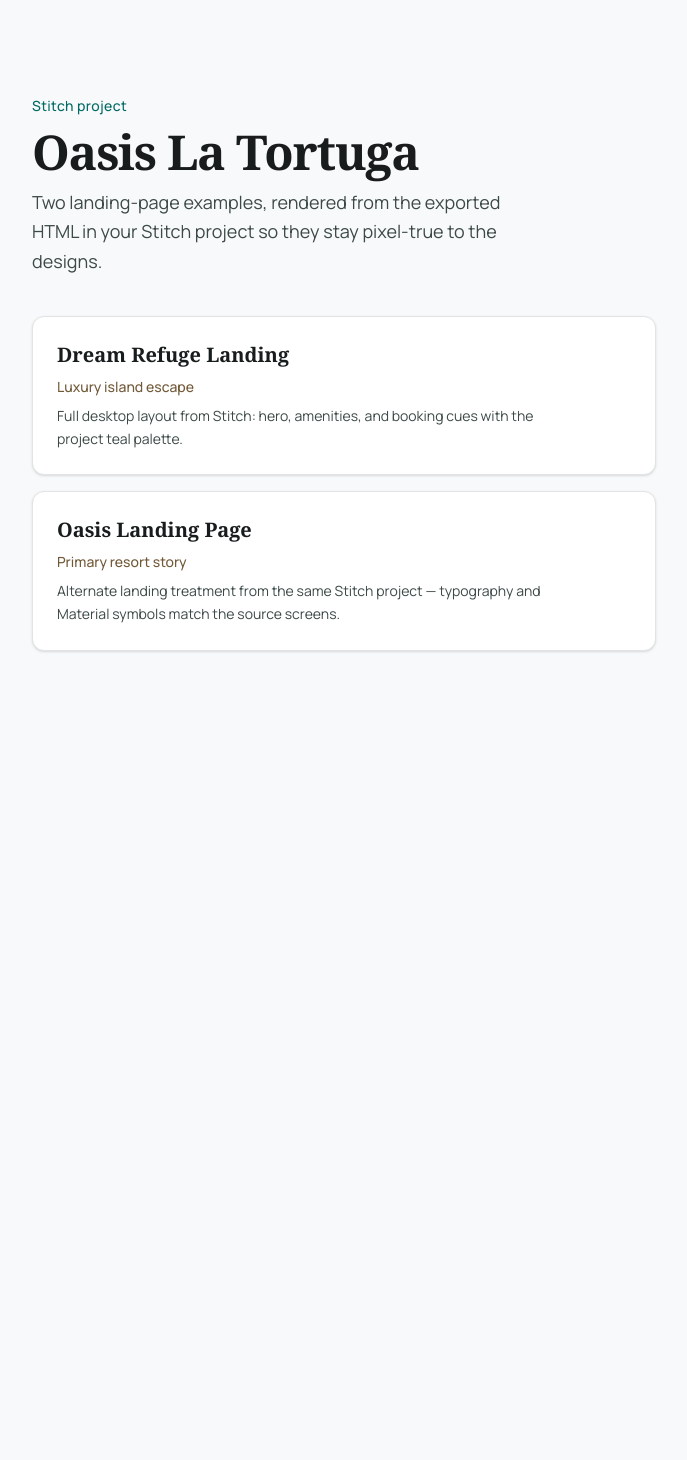
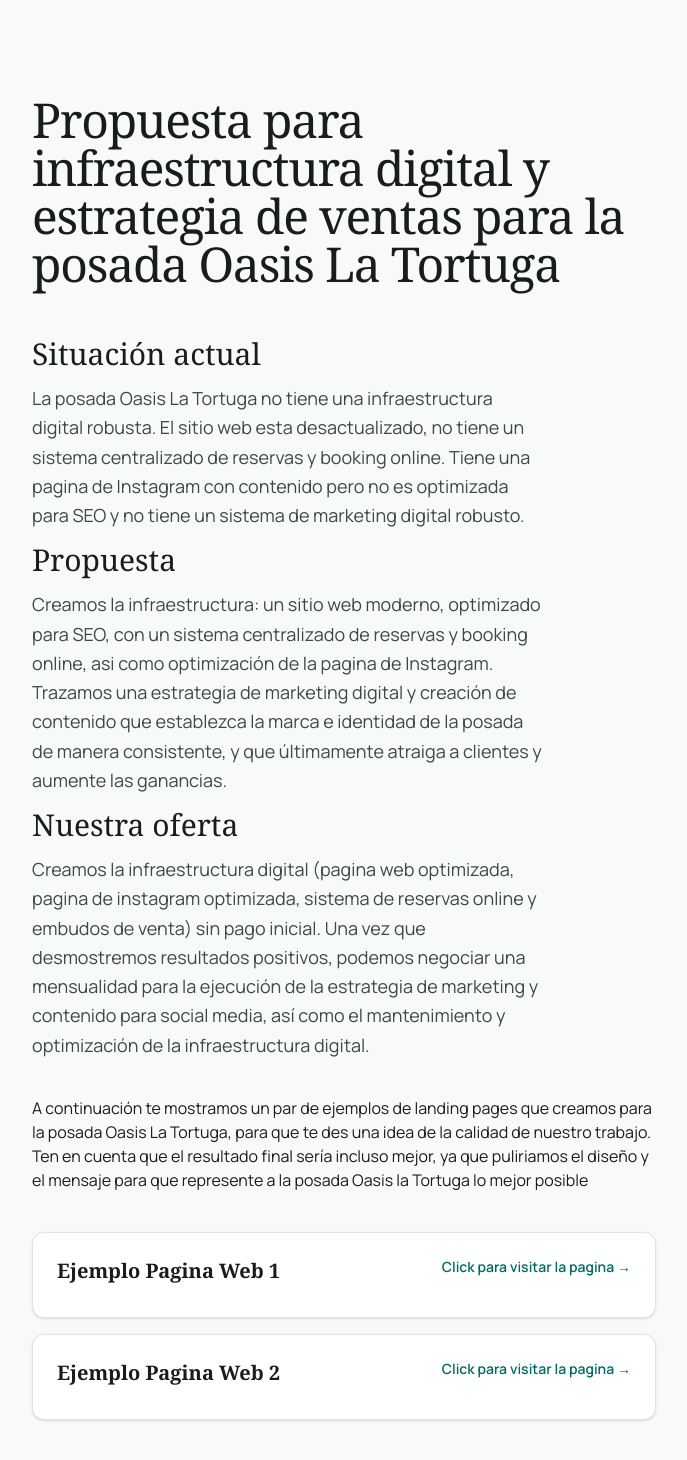
Before and after one commit to rafuka/oasis-la-tortuga-ejemplos, a Next.js app: page / in a window 1280 px wide. Shown: the top 1460 px of the page, without its empty margins (296-983 px from the left). Before the commit the page ends 800 px from the top, so only its background shows below. Built offline with nearby package versions, Linux system fonts and the light colour scheme.

Commit message:
mejora de textos y layout

```diff
--- a/app/page.tsx
+++ b/app/page.tsx
@@ -10,17 +10,17 @@
 const examples = [
   {
     href: "/examples/dream-refuge",
-    title: "Dream Refuge Landing",
-    subtitle: "Luxury island escape",
+    title: "Ejemplo Pagina Web 1",
+    subtitle: "",
     detail:
-      "Full desktop layout from Stitch: hero, amenities, and booking cues with the project teal palette.",
+      "",
   },
   {
     href: "/examples/oasis",
-    title: "Oasis Landing Page",
-    subtitle: "Primary resort story",
+    title: "Ejemplo Pagina Web 2",
+    subtitle: "",
     detail:
-      "Alternate landing treatment from the same Stitch project — typography and Material symbols match the source screens.",
+      "",
   },
 ] as const;
 
@@ -29,16 +29,23 @@
     <div className="min-h-[100dvh] bg-[#f8f9fa] text-[#191c1d]">
       <main className="mx-auto flex max-w-2xl flex-col gap-10 px-6 py-16 sm:py-24">
         <header className="space-y-3">
-          <p className="text-sm font-medium tracking-wide text-[#006a64]">
-            Stitch project
+          <h1 className="text-2xl mb-12 tracking-tight text-[#191c1d] sm:text-5xl [font-family:var(--font-noto-serif)]">
+            Propuesta para infraestructura digital y estrategia de ventas para la posada Oasis La Tortuga
+          </h1>
+          <h2 className="text-3xl [font-family:var(--font-noto-serif)]">Situaci&oacute;n actual</h2>
+          <p className="max-w-lg text-lg leading-relaxed text-[#3c4947]">
+            La posada Oasis La Tortuga no tiene una infraestructura digital robusta. El sitio web esta desactualizado, no tiene un sistema centralizado de reservas y booking online. Tiene una pagina de Instagram con contenido pero no es optimizada para SEO y no tiene un sistema de marketing digital robusto.
           </p>
-          <h1 className="text-4xl font-bold tracking-tight text-[#191c1d] sm:text-5xl [font-family:var(--font-noto-serif)]">
-            Oasis La Tortuga
-          </h1>
+          <h2 className="text-3xl [font-family:var(--font-noto-serif)]">Propuesta</h2>
           <p className="max-w-lg text-lg leading-relaxed text-[#3c4947]">
-            Two landing-page examples, rendered from the exported HTML in your
-            Stitch project so they stay pixel-true to the designs.
+            Creamos la infraestructura: un sitio web moderno, optimizado para SEO, con un sistema centralizado de reservas y booking online, asi como optimizaci&oacute;n de la pagina de Instagram. Trazamos una estrategia de marketing digital y creaci&oacute;n de contenido que establezca la marca e identidad de la posada de manera consistente, y que &uacute;ltimamente atraiga a clientes y aumente las ganancias.
           </p>
+          <h2 className="text-3xl [font-family:var(--font-noto-serif)]">Nuestra oferta</h2>
+          <p className="max-w-lg text-lg leading-relaxed text-[#3c4947]">
+            Creamos la infraestructura digital (pagina web optimizada, pagina de instagram optimizada, sistema de reservas online y embudos de venta) sin pago inicial. Una vez que desmostremos resultados positivos, podemos negociar una mensualidad para la ejecuci&oacute;n de la estrategia de marketing y contenido para social media, as&iacute; como el mantenimiento y optimizaci&oacute;n de la infraestructura digital.
+          </p>
+          <br/>
+          <p>A continuaci&oacute;n te mostramos un par de ejemplos de landing pages que creamos para la posada Oasis La Tortuga, para que te des una idea de la calidad de nuestro trabajo. Ten en cuenta que el resultado final ser&iacute;a incluso mejor, ya que puliriamos el dise&ntilde;o y el mensaje para que represente a la posada Oasis la Tortuga lo mejor posible</p>
         </header>
 
         <ul className="flex flex-col gap-4">
@@ -61,10 +68,10 @@
                     </p>
                   </div>
                   <span
-                    className="shrink-0 text-sm font-semibold text-[#006a64] opacity-0 transition group-hover:opacity-100"
+                    className="shrink-0 text-sm font-semibold text-[#006a64]"
                     aria-hidden
                   >
-                    Open →
+                    Click para visitar la pagina →
                   </span>
                 </div>
               </Link>
--- a/components/StitchFrame.tsx
+++ b/components/StitchFrame.tsx
@@ -10,9 +10,9 @@
     <div className="relative h-[100dvh] w-full overflow-hidden bg-[#f8f9fa]">
       <Link
         href="/"
-        className="absolute left-4 top-4 z-10 rounded-full border border-[#bbc9c7]/80 bg-white/95 px-4 py-2 text-sm font-medium text-[#191c1d] shadow-sm backdrop-blur-md transition hover:border-[#006a64]/40 hover:text-[#006a64]"
+        className="absolute left-4 bottom-4 z-10 rounded-full border border-[#bbc9c7]/80 bg-white/95 px-4 py-2 text-sm font-medium text-[#191c1d] shadow-sm backdrop-blur-md transition hover:border-[#006a64]/40 hover:text-[#006a64]"
       >
-        ← Examples
+        ← Volver a ejemplos
       </Link>
       <iframe
         title={title}
--- a/public/stitch/dream-refuge.html
+++ b/public/stitch/dream-refuge.html
@@ -88,18 +88,21 @@
 </head>
 <body class="bg-background text-on-surface font-body selection:bg-primary-container selection:text-on-primary-container">
 <!-- TopNavBar -->
-<nav class="fixed top-4 inset-x-4 rounded-full px-6 py-3 bg-white/70 dark:bg-slate-900/70 backdrop-blur-xl shadow-[0_20px_50px_rgba(25,28,29,0.06)] z-50 flex justify-between items-center max-w-7xl mx-auto w-full no-border tonal-shift">
+ <div class="fixed top-4 left-0 inset-x-4 px-8 z-50 w-full">
+
+   <nav class="rounded-full px-6 py-3 bg-white/70 dark:bg-slate-900/70 backdrop-blur-xl shadow-[0_20px_50px_rgba(25,28,29,0.06)] z-50 flex justify-between items-center max-w-7xl mx-auto w-full">
      <div class="font-serif text-2xl italic tracking-tighter text-teal-800 dark:text-teal-100">Oasis La Tortuga</div>
      <div class="hidden md:flex gap-8 items-center">
-<a class="font-sans uppercase tracking-[0.1em] text-xs text-teal-700 dark:text-teal-300 font-bold border-b border-teal-500/30 hover:text-teal-500 transition-colors duration-300" href="#">Cabins</a>
-<a class="font-sans uppercase tracking-[0.1em] text-xs text-slate-600 dark:text-slate-400 font-medium hover:text-teal-500 transition-colors duration-300" href="#">Cuisine</a>
-<a class="font-sans uppercase tracking-[0.1em] text-xs text-slate-600 dark:text-slate-400 font-medium hover:text-teal-500 transition-colors duration-300" href="#">Activities</a>
-<a class="font-sans uppercase tracking-[0.1em] text-xs text-slate-600 dark:text-slate-400 font-medium hover:text-teal-500 transition-colors duration-300" href="#">Experience</a>
+     <a class="font-sans uppercase tracking-[0.1em] text-xs text-teal-700 dark:text-teal-300 font-bold border-b border-teal-500/30 hover:text-teal-500 transition-colors duration-300" href="#">Cabinas</a>
+     <a class="font-sans uppercase tracking-[0.1em] text-xs text-slate-600 dark:text-slate-400 font-medium hover:text-teal-500 transition-colors duration-300" href="#">Gastronom&iacute;a</a>
+     <a class="font-sans uppercase tracking-[0.1em] text-xs text-slate-600 dark:text-slate-400 font-medium hover:text-teal-500 transition-colors duration-300" href="#">Actividades</a>
+     <a class="font-sans uppercase tracking-[0.1em] text-xs text-slate-600 dark:text-slate-400 font-medium hover:text-teal-500 transition-colors duration-300" href="#">Experiencia</a>
      </div>
      <button class="bg-gradient-to-br from-primary to-primary-container text-on-primary px-6 py-2 rounded-full font-label text-sm font-bold uppercase tracking-widest hover:shadow-lg transition-all scale-105 active:scale-95">
-            Book Now
+                 Reserva ahora
              </button>
      </nav>
+ </div>
 <!-- Hero Section -->
 <section class="relative min-h-screen flex items-center justify-center overflow-hidden pt-20">
 <div class="absolute inset-0 z-0">
@@ -107,7 +110,7 @@
 <div class="absolute inset-0 bg-gradient-to-b from-transparent via-background/20 to-background"></div>
 </div>
 <div class="relative z-10 text-center max-w-4xl px-6">
-<h1 class="font-headline text-5xl md:text-7xl lg:text-8xl text-on-surface tracking-tight mb-6 leading-tight">
+<h1 class="font-headline text-5xl md:text-7xl lg:text-8xl text-on-surface tracking-tight mb-6 leading-tight mt-16">
                 Relájate, desconecta y déjate consentir en este <span class="italic text-primary font-light">refugio de ensueño</span>
 </h1>
 <p class="font-body text-xl md:text-2xl text-on-surface-variant mb-10 max-w-2xl mx-auto leading-relaxed">
@@ -125,7 +128,7 @@
 <div class="flex flex-col md:flex-row justify-between items-end mb-16 gap-4">
 <div class="max-w-2xl">
 <span class="font-label text-primary uppercase tracking-[0.3em] text-xs font-bold mb-4 block">Experiencia Premium</span>
-<h2 class="font-headline text-4xl md:text-5xl text-on-surface tracking-tight">Todo Incluido: El Lujo de la Desconexión</h2>
+<h2 class="font-headline text-4xl md:text-5xl text-on-surface tracking-tight">Todo Incluido: Lujo paradis&iacute;aco y precios asequibles</h2>
 </div>
 </div>
 <div class="grid grid-cols-1 md:grid-cols-12 gap-4 auto-rows-[180px]">
--- a/public/stitch/oasis-landing.html
+++ b/public/stitch/oasis-landing.html
@@ -89,20 +89,22 @@
 <!-- Top Navigation Shell -->
 <nav class="sticky top-0 w-full z-50 bg-white/70 backdrop-blur-xl shadow-sm">
 <div class="flex justify-between items-center px-8 py-4 max-w-screen-2xl mx-auto">
-<span class="text-2xl font-serif italic text-teal-800 tracking-wider">Oasis La Tortuga</span>
+<!-- <span class="text-2xl font-serif italic text-teal-800 tracking-wider">Oasis La Tortuga</span>
+  -->
+<img src="/logo_oasis.jpg" alt="Oasis La Tortuga" class="w-12 h-12 rounded-[100%]" />
 <div class="hidden md:flex gap-8 items-center">
 <a class="font-noto-serif tracking-tight text-teal-700 border-b-2 border-teal-600 pb-1 font-semibold" href="#">Home</a>
-<a class="font-noto-serif tracking-tight text-slate-600 hover:text-teal-600 transition-colors" href="#experiences">Experiences</a>
-<a class="font-noto-serif tracking-tight text-slate-600 hover:text-teal-600 transition-colors" href="#dining">Dining</a>
-<a class="font-noto-serif tracking-tight text-slate-600 hover:text-teal-600 transition-colors" href="#plans">Plans</a>
+<a class="font-noto-serif tracking-tight text-slate-600 hover:text-teal-600 transition-colors" href="#experiences">Experiencias</a>
+<a class="font-noto-serif tracking-tight text-slate-600 hover:text-teal-600 transition-colors" href="#dining">Gastronom&iacute;a</a>
+<a class="font-noto-serif tracking-tight text-slate-600 hover:text-teal-600 transition-colors" href="#plans">Actividades</a>
 </div>
 <button class="bg-primary text-on-primary px-6 py-2 rounded-full font-label font-bold text-sm tracking-widest hover:opacity-90 transition-all shadow-md active:scale-95 duration-200">
-                Book Now
+                Reserva ahora
             </button>
 </div>
 </nav>
 <!-- Hero Section -->
-<section class="relative h-[921px] flex items-center overflow-hidden">
+<section class="relative h-[800px] flex items-center overflow-hidden">
 <div class="absolute inset-0 z-0">
 <img alt="Los Roques Paradise" class="w-full h-full object-cover" data-alt="Stunning aerial shot of crystal clear turquoise ocean water meeting white sand beach in Los Roques with a small wooden pier" src="https://lh3.googleusercontent.com/aida-public/AB6AXuD4OaEIfV3pmV1BHyOmUEZMbPO3FsiNYKrlIdE6nY9B8VefBKptUnLKTdFkqT65jDPC6MOi4oaC9Y9Vmf24HKmoq7chuw6gdKx5Hq6C_z3LW_5deoAIkO-EsBx336KX25_GMyRa873D6Xp3h5Dt2xuKaAp-pMzMDWhX1PXTy4xSWy1ey1YEawh7kbU1WiXKTEQoLfXMtOK2gOX-__twKJoLV0jf2n-jR2lYSnkPIzwyN-r8YVXXtjK9TXfIX3oTYkBzGvoWWNeI6wPf"/>
 <div class="absolute inset-0 bg-gradient-to-r from-on-background/40 to-transparent"></div>
```
Also changed, not shown: public/logo_oasis.jpg (added). Lines whose indentation alone changed are shown as unchanged.
